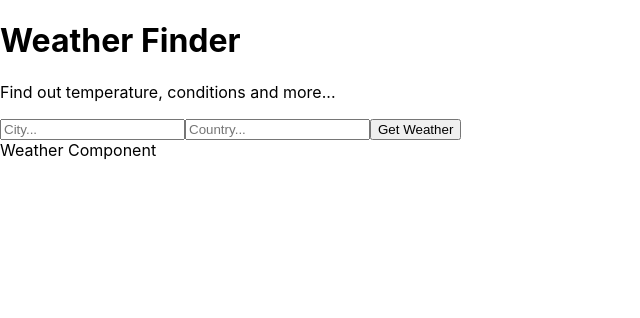
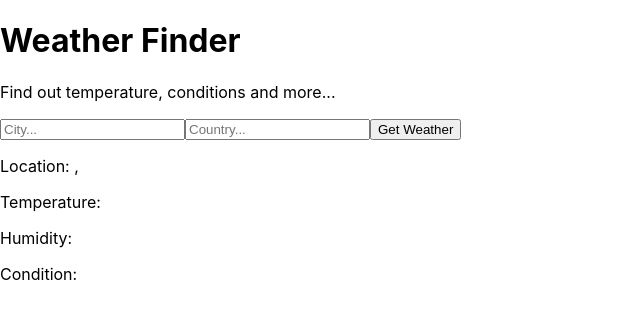
Before and after one commit to oliver-gomes/react-weatherapp, a React (Create React App) app: page / in a window 1280 px wide. Shown: the top 318 px of the page, without its empty margins (0-640 px from the left). Built offline with nearby package versions, Linux system fonts and the light colour scheme.

Commit message:
props to update on browser with value

```diff
--- a/src/components/Weather.js
+++ b/src/components/Weather.js
@@ -2,7 +2,16 @@
 
 class Weather extends React.Component {
   render() {
-    return <div>Weather Component</div>;
+    return (
+      <div>
+        <p>
+          Location: {this.props.city}, {this.props.country}
+        </p>
+        <p>Temperature: {this.props.temperature}</p>
+        <p>Humidity: {this.props.humidity}</p>
+        <p>Condition: {this.props.description}</p>
+      </div>
+    );
   }
 }
 
```
